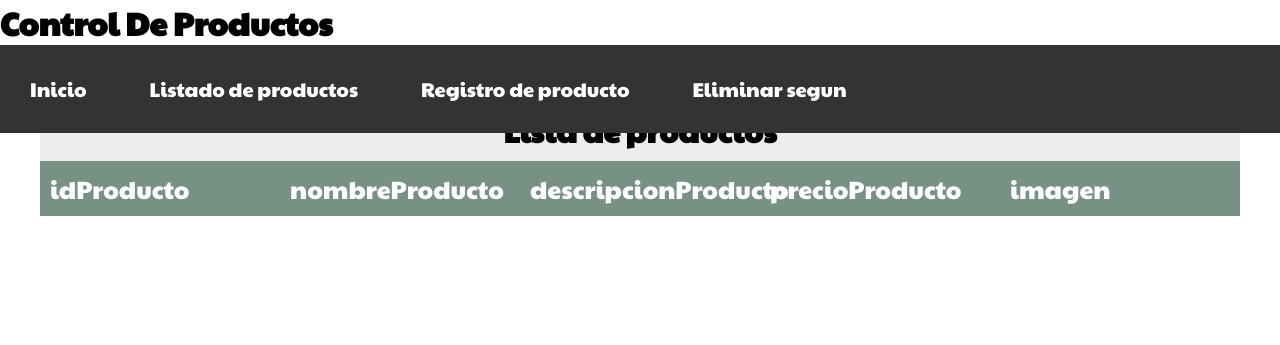
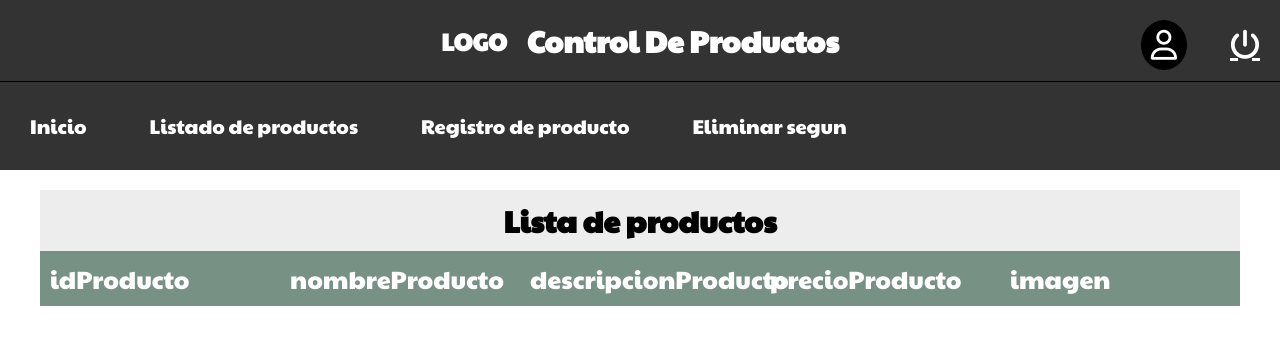
Before and after one commit to martinez022jose/Tienda-De-Ropa, a PHP site: page /listaDeProductos.php in a window 1280 px wide. Shown: the top 345 px of the page. Run offline with PHP 8.4, Linux system fonts and the light colour scheme; data that the repository does not hold is empty; some libraries are stand-ins or nearby versions.

Commit message:
Se agrega header control homogeneo

```diff
--- a/estiloProductos.css
+++ b/estiloProductos.css
@@ -569,6 +569,10 @@ section .form .mensajeExitoso{
 	height: 60px;
 }
 
+.separadorControl{
+	height: 150px;
+}
+
 section .listaDeProductos{
 	padding: 40px;
 }
--- a/listaDeProductos.php
+++ b/listaDeProductos.php
@@ -3,12 +3,24 @@
 <head>
 	<title>Lista de productos</title>
 	<link rel="stylesheet" type="text/css" href="estiloProductos.css">
+	<script src="https://kit.fontawesome.com/59dceabbec.js" crossorigin="anonymous"></script>
 </head>
 <body>
 	<header class="headerControl">
-		<div class="title">
+		<div class="portada">
+		    <div class="cajaLogo">
+		    	<div class="center">
+		    		<h2 class="logo">LOGO</h2>
 			        <h1>Control De Productos</h1>
 		    	</div>
+
+			    <div class="rigth">
+			    	 <div id="iconoUsuario" class="far fa-user"></div>
+			         <a id="cerrarSesion" href="salida.php" class="fas fa-power-off"></a>
+			    </div>
+
+		    </div>
+
 		    <div class="enlaces">
 			    <a href="controlProductos.php">Inicio</a>
 		        <a href="listaDeProductos.php">Listado de productos</a>
@@ -16,9 +28,10 @@
 		        <a href="eliminarProductoSegun.php">Eliminar segun</a>
 
 		    </div>
+	    </div>
 	</header>
 
-	<div class="separador"></div>
+	<div class="separadorControl"></div>
 
 	<section>
 		<div class="listaDeProductos">
```
Also changed, not shown: editarProducto.php (+16 -1 lines), eliminarProducto.php (+15 -2 lines), registroProducto.php (+15 -2 lines). Lines whose indentation alone changed are shown as unchanged.
